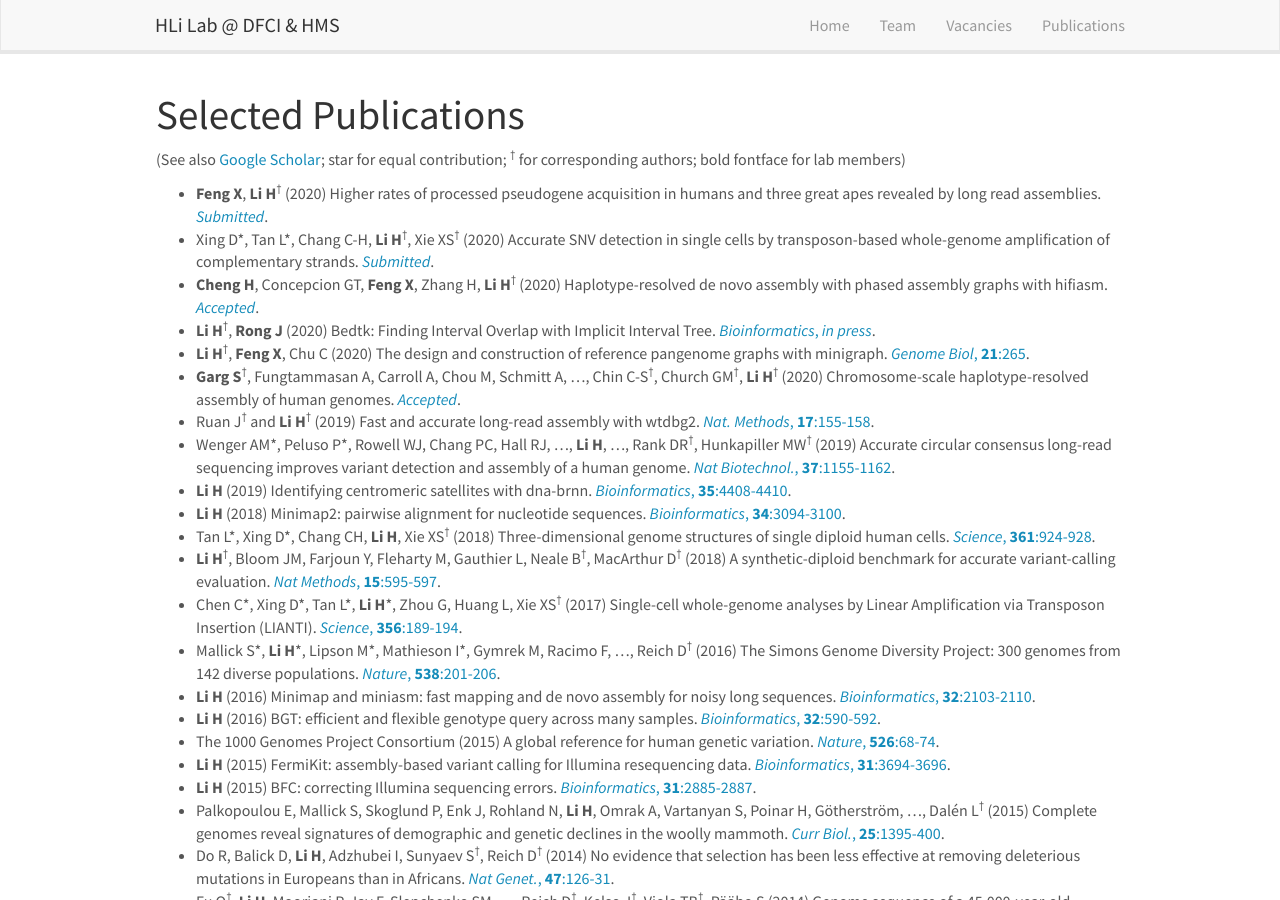
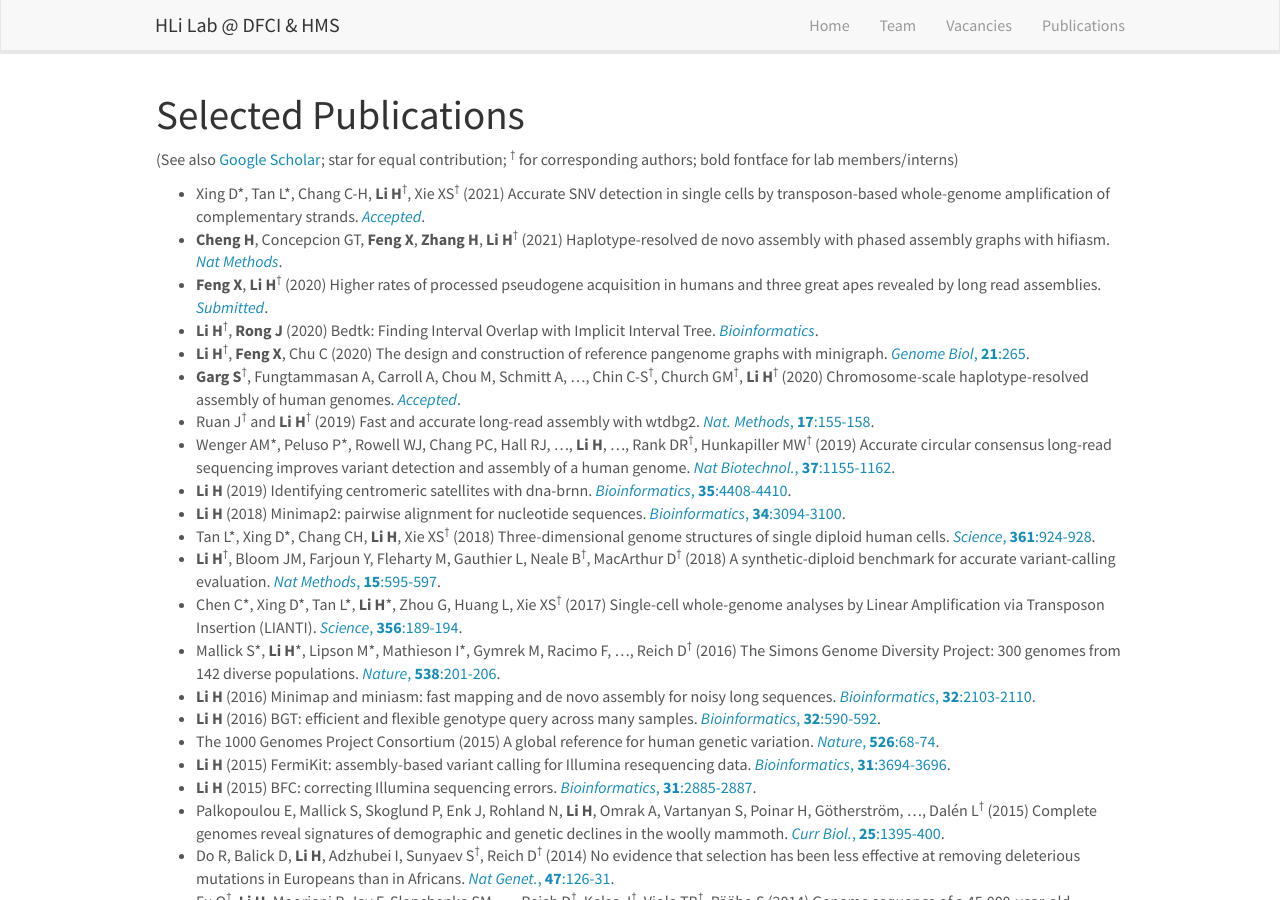
Before and after one commit to hlilab/hlilab.github.io, a Jekyll site: the page built from _pages/publications.md, in a window 1280 px wide and 900 px high. Built offline with Jekyll 4.4.1, drawn with Linux system fonts in a browser that asks for light colours; nearby versions of some CDN libraries; part of the change alters nothing that is shown.

Commit message:
updated the publication list

```diff
--- a/_data/recentpub.yml
+++ b/_data/recentpub.yml
@@ -1,3 +1,16 @@
+- title: "Accurate SNV detection in single cells by transposon-based whole-genome amplification of complementary strands"
+  authors: Xing D*, Tan L*, Chang C-H, <b>Li H</b><sup>&#8224;</sup>, Xie XS<sup>&#8224;</sup>
+  year: 2021
+  display: <i>Accepted</i>
+  type: 1
+
+- title: "Haplotype-resolved de novo assembly with phased assembly graphs with hifiasm"
+  authors: <b>Cheng H</b>, Concepcion GT, <b>Feng X</b>, <b>Zhang H</b>, <b>Li H</b><sup>&#8224;</sup>
+  year: 2021
+  url: https://pubmed.ncbi.nlm.nih.gov/33526886/
+  display: <i>Nat Methods</i>
+  type: 1
+
 - title: "Higher rates of processed pseudogene acquisition in humans and three great apes revealed by long read assemblies"
   authors: <b>Feng X</b>, <b>Li H</b><sup>&#8224;</sup>
   year: 2020
@@ -5,24 +18,11 @@
   display: <i>Submitted</i>
   type: 1
 
-- title: "Accurate SNV detection in single cells by transposon-based whole-genome amplification of complementary strands"
-  authors: Xing D*, Tan L*, Chang C-H, <b>Li H</b><sup>&#8224;</sup>, Xie XS<sup>&#8224;</sup>
-  year: 2020
-  display: <i>Submitted</i>
-  type: 1
-
-- title: "Haplotype-resolved de novo assembly with phased assembly graphs with hifiasm"
-  authors: <b>Cheng H</b>, Concepcion GT, <b>Feng X</b>, Zhang H, <b>Li H</b><sup>&#8224;</sup>
-  year: 2020
-  url: https://arxiv.org/abs/2008.01237
-  display: <i>Accepted</i>
-  type: 1
-
 - title: "Bedtk: Finding Interval Overlap with Implicit Interval Tree"
   authors: <b>Li H</b><sup>&#8224;</sup>, <b>Rong J</b>
   year: 2020
   url: https://pubmed.ncbi.nlm.nih.gov/32966548/
-  display: <i>Bioinformatics</i>, <i>in press</i>
+  display: <i>Bioinformatics</i>
   type: 1
 
 - title: "The design and construction of reference pangenome graphs with minigraph"
--- a/_pages/publications.md
+++ b/_pages/publications.md
@@ -8,7 +8,7 @@ permalink: /publications/
 
 # Selected Publications
 
-(See also [Google Scholar](https://scholar.google.com/citations?user=HQv0p0kAAAAJ); star for equal contribution; <sup>&#8224;</sup> for corresponding authors; bold fontface for lab members)
+(See also [Google Scholar](https://scholar.google.com/citations?user=HQv0p0kAAAAJ); star for equal contribution; <sup>&#8224;</sup> for corresponding authors; bold fontface for lab members/interns)
 
 <ul>
 {% for publi in site.data.recentpub %}
```
